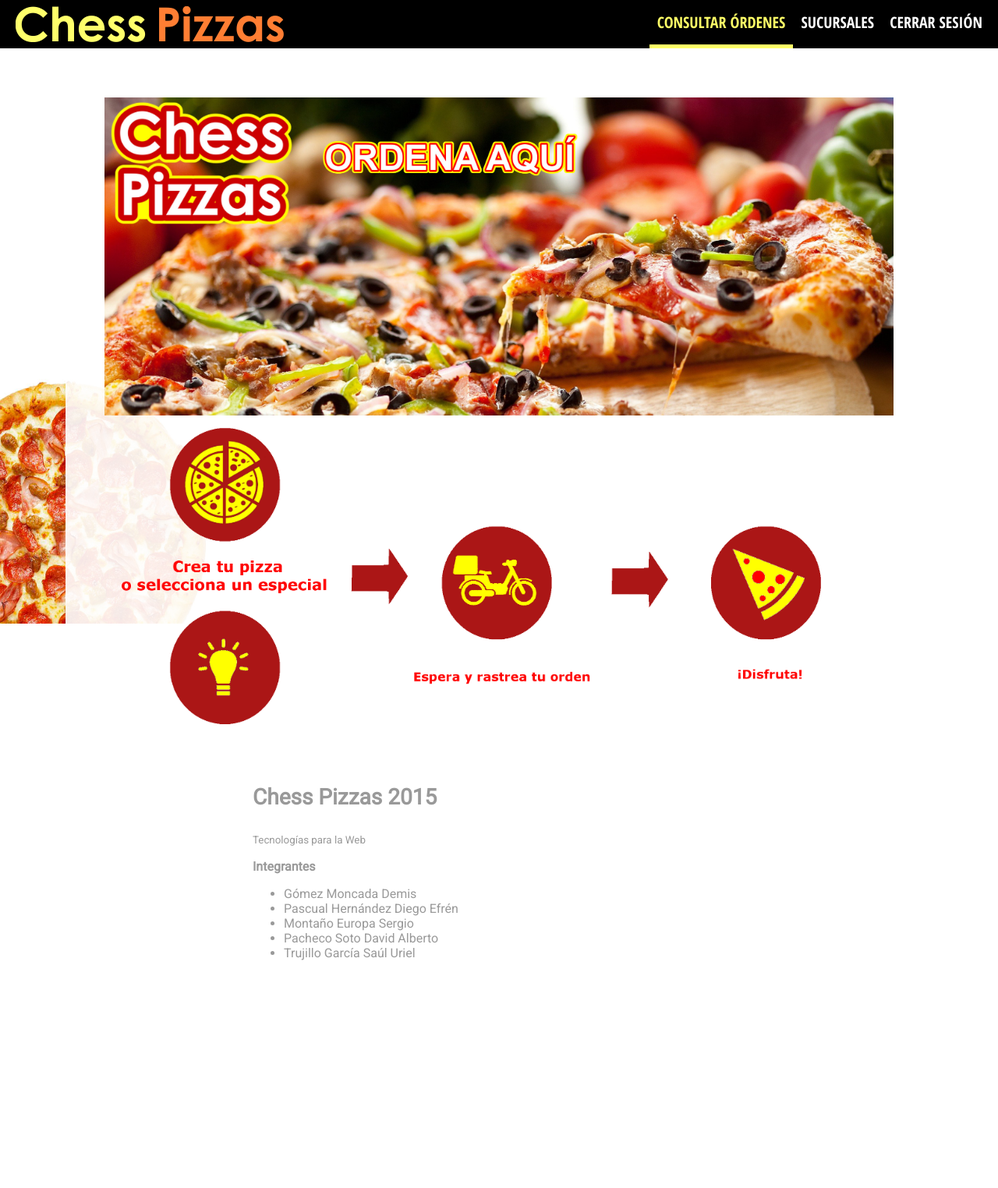
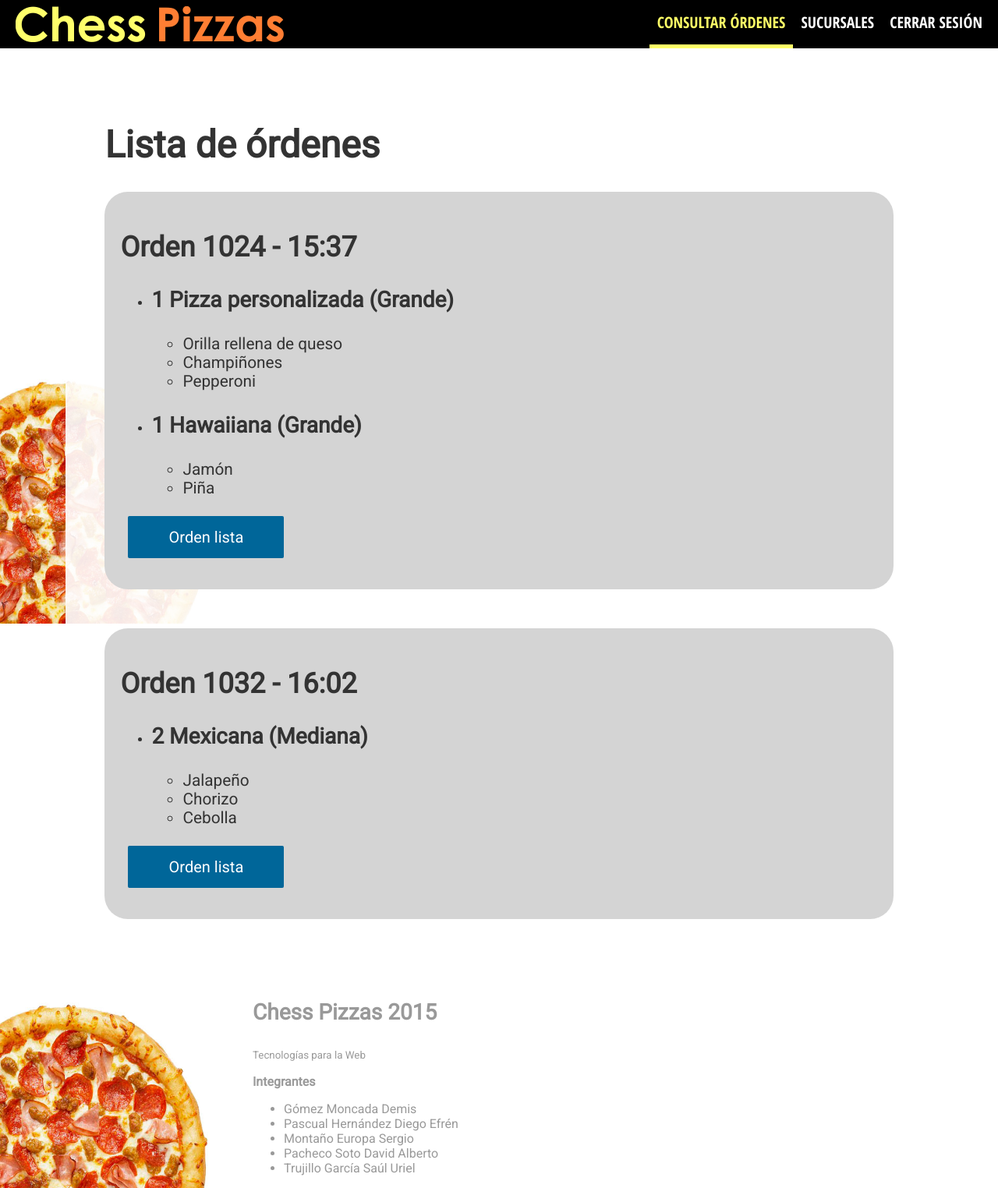
Before and after one commit to pachecokun/chesspizza, a PHP site: page /View/chef/index.php in a window 1280 px wide. Shown: the whole page at 78% size. Before the commit the page ends 1232 px from the top, so only its background shows below. Run offline with PHP 8.4, Linux system fonts and the light colour scheme.

Commit message:
pagina principal

```diff
--- a/View/chef/index.php
+++ b/View/chef/index.php
@@ -8,15 +8,67 @@ $navElements = array(
 );
 require_once("../htmlhead.php");
 ?>
-    <title><?php echo $title; ?>Administrador</title>
+    <title><?php echo $title; ?>Órdenes</title>
     <!-- <head> content aquí -->
+    <style>
+        .orden {
+            background-color: #d4d4d4;
+            border-radius: 30px;
+            padding: 20px;
+            margin-bottom: 50px;
+        }
+
+        .orden ul li ul li {
+            font-size: 1.3em;
+        }
+
+        .lista {
+            text-align: right;
+        }
+    </style>
 <?php
 require_once($pos . "../body.php");
 ?>
-
-    <!-- Contenido va aquí-->
-    <img src="../img/1.jpg" style="width: 100%;">
-    <img src="../img/ordena.png" style="width: 100%;">
+    <h1>Lista de órdenes</h1>
+    <div class="orden">
+        <h2>Orden 1024 - 15:37</h2>
+        <ul>
+            <li>
+                <h3>1 Pizza personalizada (Grande)</h3>
+                <ul>
+                    <li>Orilla rellena de queso</li>
+                    <li>Champiñones</li>
+                    <li>Pepperoni</li>
+                </ul>
+            </li>
+            <li>
+                <h3>1 Hawaiiana (Grande)</h3>
+                <ul>
+                    <li>Jamón</li>
+                    <li>Piña</li>
+                </ul>
+            </li>
+        </ul>
+        <div class="lista">
+            <button>Orden lista</button>
+        </div>
+    </div>
+    <div class="orden">
+        <h2>Orden 1032 - 16:02</h2>
+        <ul>
+            <li>
+                <h3>2 Mexicana (Mediana)</h3>
+                <ul>
+                    <li>Jalapeño</li>
+                    <li>Chorizo</li>
+                    <li>Cebolla</li>
+                </ul>
+            </li>
+        </ul>
+        <div class="lista">
+            <button>Orden lista</button>
+        </div>
+    </div>
 <?php
 include_once($pos . "../footer.php");
 ?>
--- a/View/principal/index.php
+++ b/View/principal/index.php
@@ -10,7 +10,7 @@ $navElements = array(
 );
 require_once("../htmlhead.php");
 ?>
-    <title><?php echo $title; ?>Administrador</title>
+    <title><?php echo $title; ?>Chess Pizza</title>
     <!-- <head> content aquí -->
 <?php
 require_once($pos."../body.php");
```
